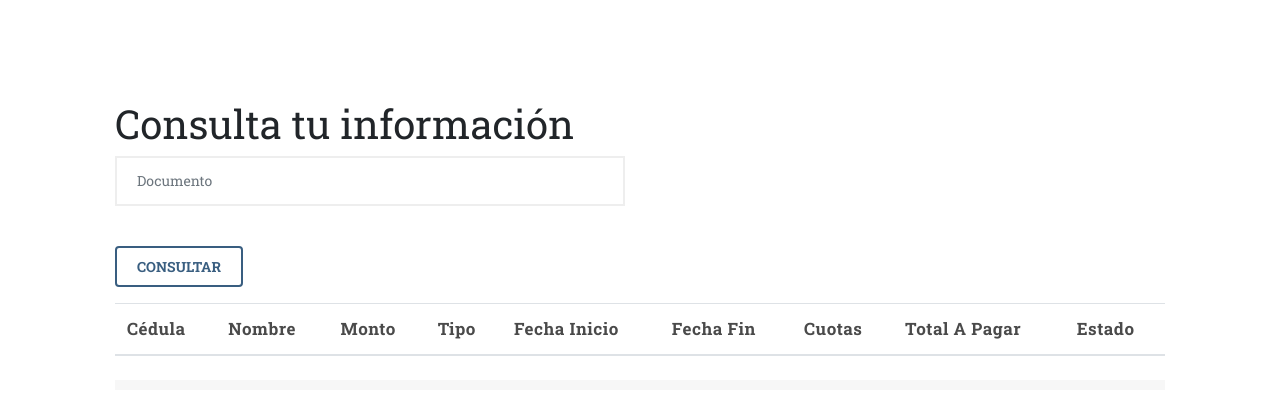
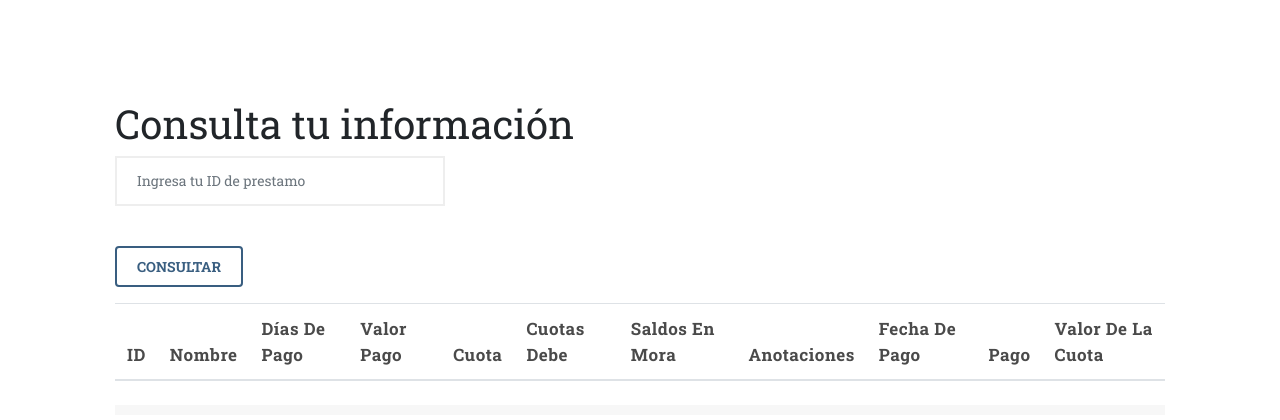
Before and after one commit to andreyhernandez/SRPC, a Flask app: page /survey in a window 1280 px wide. Shown: the part 100-520 px from the top of the page. Run offline with Flask 3, Linux system fonts and the light colour scheme; lists and menus that the app fills with data are empty; parts of the project's set-up code (start-up, migrations or seed data) failed here and were passed over; some libraries are stand-ins or nearby versions.

Commit message:
SRPC v 1.0

```diff
--- a/templates/survey.html
+++ b/templates/survey.html
@@ -11,10 +11,10 @@
       </div>
     </div>
     <div class="row">
-      <div class="col-md-6">
+      <div class="col-md-4">
         <form id="contact" action="/get_data" method="post">
           <div class="form-group">
-            <input name="document" type="text" class="form-control" id="document" placeholder="Documento" required="">
+            <input name="document" type="text" class="form-control" id="document" placeholder="Ingresa tu ID de prestamo" required="">
           </div>
           <div class="form-group">
             <button type="submit" id="form-submit" class="btn btn-primary">Consultar</button>
@@ -28,15 +28,17 @@
           <table class="table" id="result-table">
             <thead>
               <tr>
-                <th>Cédula</th>
-                <th>Nombre</th>
-                <th>Monto</th>
-                <th>Tipo</th>
-                <th>Fecha Inicio</th>
-                <th>Fecha Fin</th>
-                <th>Cuotas</th>
-                <th>Total a Pagar</th>
-                <th>Estado</th>
+                <th>ID</th>
+                <th>Nombre </th>
+                <th>Días de Pago</th>
+                <th>Valor Pago</th>
+                <th>Cuota</th>
+                <th>Cuotas Debe</th>
+                <th>Saldos en Mora</th>
+                <th>Anotaciones</th>
+                <th>Fecha de Pago</th>
+                <th>Pago</th>
+                <th>Valor de la Cuota</th>
               </tr>
             </thead>
             <tbody id="result-body">
@@ -95,7 +97,7 @@ document.getElementById('contact').addEventListener('submit', function(event) {
       data.forEach(row => {
         console.log('Processing row:', row); // Debug log
         var tr = document.createElement('tr');
-        tr.innerHTML = `<td>${row.Cedula}</td><td>${row.Nombre}</td><td>${row.Monto}</td><td>${row['Tipo']}</td><td>${row['Fecha Inicio']}</td><td>${row['Fecha Fin']}</td><td>${row['Cuotas'] || 'N/A'}</td><td>${row['Total a Pagar']}</td><td class="${row['Estado'] === 'Activo' ? 'estado-activo' : 'estado-pagado'}">${row['Estado']}</td>`;
+        tr.innerHTML = `<td>${row.ID}</td><td>${row.NOMBRE}</td><td>${row['DIAS DE PAGO']}</td><td>${row['VALOR PAGO']}</td><td>${row['CUOTA']}</td><td>${row['CUOTAS DEBE'] || 'N/A'}</td><td>${row['SALDOS EN MORA']}</td><td>${row['ANOTACIONES']}</td><td>${row['FECHA DE PAGO']}</td><td class="${row['PAGO'] === 'PAGO' ? 'estado-activo' : 'estado-pagado'}">${row['PAGO']}</td><td>${row['VALOR DE LA CUOTA']}</td>`;
         resultBody.appendChild(tr);
       });
       resultTable.style.display = 'table';
```
